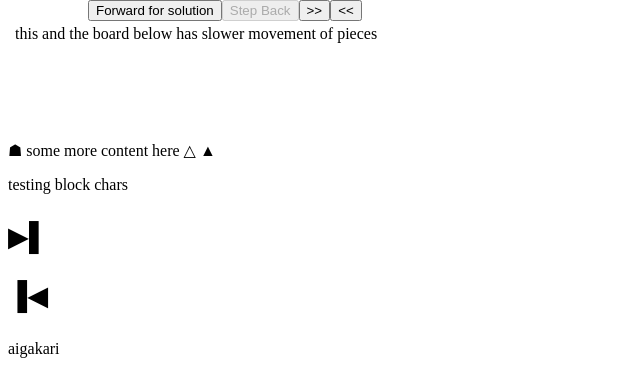
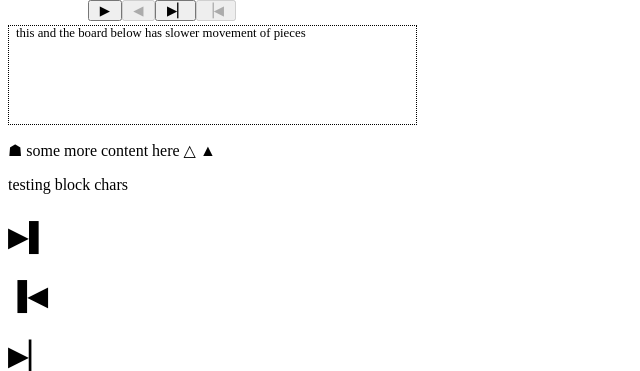
Before and after one commit to a2life/Web_shogiboard, a PHP site: page /JavaScriptOnlySolution/sample.html in a window 1280 px wide. Shown: the part 953-1324 px from the top of the page, without its empty margins (0-640 px from the left). Run offline with PHP 8.4, Linux system fonts and the light colour scheme; some libraries are stand-ins or nearby versions.

Commit message:
1.multiple comment line handling 2. width adjustment 3. added type =3  to hide komadai

```diff
--- a/JavaScriptOnlySolution/sample.html
+++ b/JavaScriptOnlySolution/sample.html
@@ -11,12 +11,14 @@
 <body>
 <div class="shogiBoard"></div>
 <p>&#x2616; some other contents here &#x25b2;</p>
-<p>unicode triangles  &#x25b2; &#x25b3; &#x25bc; &#x25bd; &#x25B6;&#x25B6; &#x25B7;&#x25BB;</p>
+<p>unicode triangles  &#x25b2; &#x25b3; &#x25bc; &#x25bd; &#x25b6; &#x25b6; &#x25b7;&#x25bb;</p>
 <div class="shogiBoard"></div>
 <p>&#x2617; some more content here  &#x25b3; &#x25b2;</p>
 <p> testing block chars</p>
 <p style="font-size:1.7em;">&#x25b6;&#x258c;</p>
 <p style="font-size:1.7em;">&#x2590;&#x25c0;</p>
+<p style="font-size:1.7em;">&#x25b6;&#x258f;</p>
+<p style="font-size:1.7em;">&#x2590;&#x2595;</p>
 <p></p>
 <p></p>
 
--- a/JavaScriptOnlySolution/setupboard.js
+++ b/JavaScriptOnlySolution/setupboard.js
@@ -26,8 +26,8 @@ SSHACK.board.setupBoard = function () {
         moveExists = (SSHACK.board.kifuList[i].moves !== undefined);
 
         contents = '<p class="sCaption">' + board.caption + '</p>' +
-            (moveExists ? '<div class="buttonAnchor">':'') +
-            '<div class="forSnapshot"' + embedDatakomapath + board.filePathKoma + '">' +
+            (moveExists ? '<div class="buttonAnchor">' : '') +
+            '<div class="forSnapshot type0width"' + embedDatakomapath + board.filePathKoma + '">' +
             '<div class="table" > <!-- outer table -->' +
             '<div class="row">' +
             '<div class="boardbase cell">' +
--- a/assets/components/shogiboard/css/shogiboard-small.css
+++ b/assets/components/shogiboard/css/shogiboard-small.css
@@ -4,9 +4,10 @@
 .board {width:286px; height: 312px;}
 .komadai {width:100px; height:150px;}
 .komadai img,.koma, .marker {width:30px; height:33px;}
-.comment {padding-left:7px;height:100px; overflow:auto;}
+.comment {padding-left:7px;height:100px;}
 .buttonBar {position: absolute;  top: 326px; left: 80px; height: 20px; z-index: 10;}
-
+.type0width {width: 409px;}
+.type3width {width: 309px;}
 
 .c1 {left:258px;} .c2 {left: 228px;} .c3 {left:198px;}
 .c4 {left:168px;} .c5 {left: 138px;} .c6 {left:108px;}
--- a/assets/components/shogiboard/css/shogiboard.css
+++ b/assets/components/shogiboard/css/shogiboard.css
@@ -27,7 +27,12 @@ size of board and grid image is : 410 x 454. offset (margin) put a 0,0 cordinate
 .board {position: absolute; left:10px; top:9px; }
 .buttonBar {position: absolute;  top: 490px; left: 10px; height: 20px; z-index: 10;}
 .bbBox {height: 25px; width:100%;}
-.comment {padding-left:10px; width:100%;height:120px; overflow: auto;}
+.comment {padding:0 ; width:inherit;height:120px; overflow: auto; font-size: 0.8em;
+    border-style:dotted;
+    border-width: 1px;
+    box-sizing: border-box;
+    -moz-box-sizing:border-box; /* Firefox */
+    -webkit-box-sizing:border-box; /* Safari */}
 .koma {position: absolute ; width:43px; height:48px;}
 .marker {position:absolute; width:43px; height:48px;}
 .lostworld {left:-20000px; top: -20000px;}
--- a/assets/components/shogiboard/js/boardfunction.js
+++ b/assets/components/shogiboard/js/boardfunction.js
@@ -102,7 +102,7 @@ loop1:
                         break loop1;
                     }
                 } while (!f);
-                    //from i, find henkatesuu using regex.
+                //from i, find henkatesuu using regex.
                 htesuu = +(aBoard.moves[i].replace(rePattern, "$1"));
                 // then if tesu == henkatesuu then push i to options array.
                 if (tesuu === htesuu) {
@@ -345,7 +345,7 @@ loop1:
                 testPattern = new RegExp("[\\-\\+0-9pPlLnNsSgrRbBk]{5,}J");
             $('<input type="button" class="aButton forward" />')
                 .appendTo('.buttonBar')
-                .attr("value", "Forward for solution")
+                .attr("value", " ▶ ")
                 .each(function (i) {
                     $(this)
                         .click(function () {
@@ -357,7 +357,7 @@ loop1:
 
             $('<input type="button" class="cButton backward"/>')
                 .appendTo('.buttonBar')
-                .attr("value", "Step Back")
+                .attr("value", " ◀ ")
                 .attr("disabled", "disabled")
                 .each(function (i) {
                     $(this)
@@ -380,11 +380,12 @@ loop1:
 
                     $('<input type="button" class= "sfButton forward"/>')
                         .appendTo('.buttonBar:eq(' + i + ')')
-                        .attr("value", ">>");
+                        .attr("value", " ▶▏");
 
                     $('<input type="button" class ="sbButton backward"/>')
                         .appendTo('.buttonBar:eq(' + i + ')')
-                        .attr("value", "<<");
+                        .attr("value", "▕◀ ")
+                        .attr("disabled", "disabled");
                 }
             }
             targetButtons = $('.sfButton');
--- a/assets/components/shogiboard/kifu.php
+++ b/assets/components/shogiboard/kifu.php
@@ -171,7 +171,7 @@ class kifu
                         $parsed=mb_ereg_replace($pat,$key,$parsed);
                     }
                     $parsed.=(":".trim($match[2]));
-                } else if ($match[5]) $parsed="*".trim($match[5]);//regex is matching *comment line, the second alternate
+                } else if ($match[5]) $parsed="*".trim($match[5])."<br/>";//regex is matching *comment line, the second alternate
                 else if ($match[6]) $parsed="\nC:".$match[6];
                 else $parsed="\n".$match[0];//regex is matching the last catch all alternate so spit out as is
 
--- a/sboardTpl.html
+++ b/sboardTpl.html
@@ -1,11 +1,11 @@
 [[-This is a shogiboard html Template, to be used in modx with a lot of placeholders]]
-[[-1/24/2013]]
+[[-1/24/2013]] -->
 <section class="shogiBoard">
     [[+captionBlock]]
     <div class="buttonAnchor">
         [[+buttonBarBlock]] [[-outside of Snapshot, positioned absolutely outside of document flow]]
 
-        <div class="forSnapshot" data-komapath="[[+komaPath]]" > <!-- outer table -->
+        <div class="forSnapshot [[+widthSetter]]" data-komapath="[[+komaPath]]" > <!-- outer table -->
             <div class="table">
                 <div class="row" >
                     <div class="boardbase cell">
@@ -13,7 +13,7 @@
                         <img class="board" src="[[+sGrid]]" alt=""/>
                         [[+onBoardImgs]]
                     </div>
-                    <div class="cell" >
+                    <div class="cell [[+komadai]]" >
                         <div class="table"><!-- inner table -->
                             <div class="row">
                                 <div class="goteMochigoma komadai cell [[+hide]]">
```
Also changed, not shown: drawboard4.php (+5 -4 lines), readme.txt.
